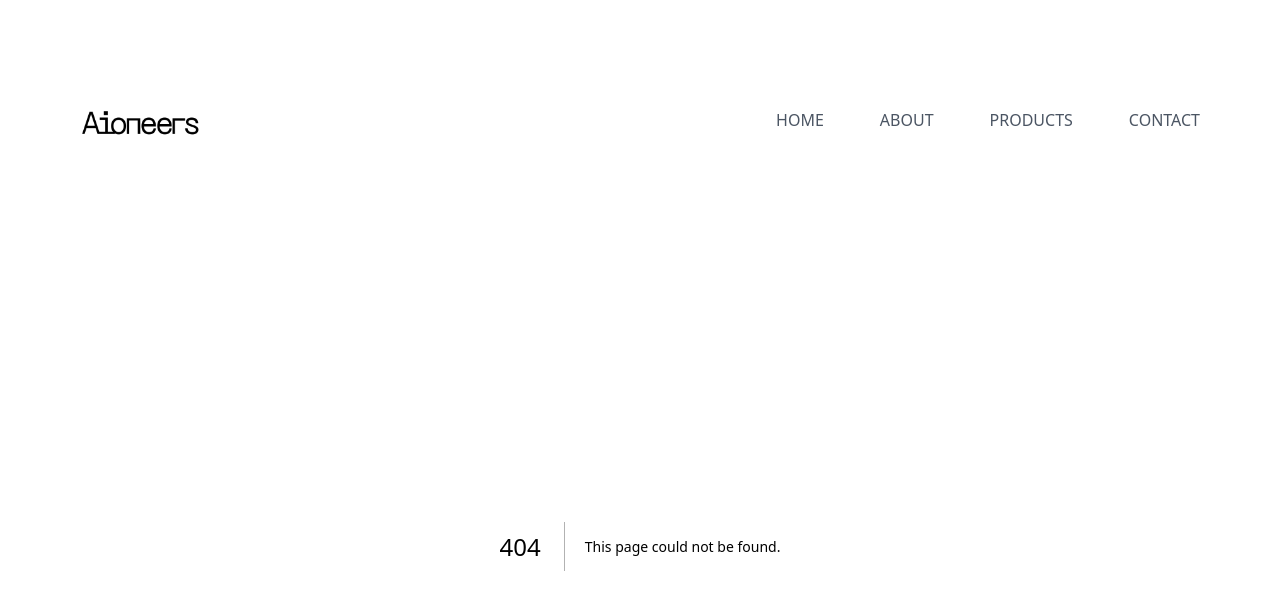
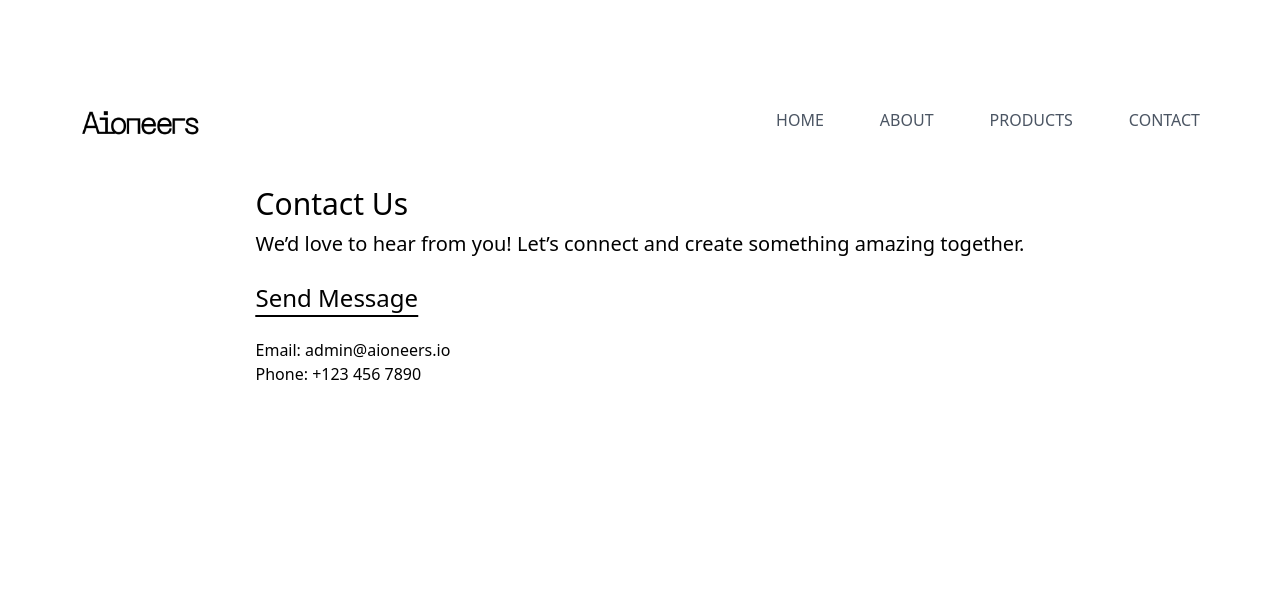
Before and after one commit to cwJohnPark/aioneers-landing, a Next.js app: page /contact in a window 1280 px wide. Before the commit this address had no page. Shown: the top 610 px of the page. Built offline with nearby package versions, Linux system fonts and the light colour scheme.

Commit message:
feat: contact page

```diff
--- a/src/components/NavigationMenu.tsx
+++ b/src/components/NavigationMenu.tsx
@@ -1,8 +1,15 @@
 import { cls } from "@/libs/utils";
 import { useState } from "react";
 import Image from "next/image";
+import Link from "next/link";
 
 const MenuTitles = ["HOME", "ABOUT", "PRODUCTS", "CONTACT"];
+const Menus = [
+  { title: "HOME", href: "/" },
+  { title: "ABOUT", href: "/" },
+  { title: "PRODUCTS", href: "/" },
+  { title: "CONTACT", href: "/contact" },
+];
 
 export default function NavigationMenu() {
   return (
@@ -43,7 +50,7 @@ export function MenuBar() {
         "text-gray-600"
       )}
     >
-      {MenuTitles.map((title, index) => (
+      {Menus.map((menu, index) => (
         <li
           key={index}
           className={cls(
@@ -51,7 +58,7 @@ export function MenuBar() {
             "border-white border-b-2 hover:border-gray-700"
           )}
         >
-          {title}
+          <Link href={menu.href}>{menu.title}</Link>
         </li>
       ))}
     </ul>
@@ -74,9 +81,11 @@ export function HambergerMenu() {
           "px-14 py-28 gap-y-8 text-xl text-zinc-600"
         )}
       >
-        {MenuTitles.map((title, index) => (
+        {Menus.map((menu) => (
+          <Link href={menu.href} key={menu.title} onClick={
+            () => setMenuOpened(false)
+          }>
             <li
-            key={index}
               className={cls(
                 "relative top-0",
                 "cursor-pointer",
@@ -86,8 +95,9 @@ export function HambergerMenu() {
                 "transition ease-in-out"
               )}
             >
-            {title}
+              {menu.title}
             </li>
+          </Link>
         ))}
       </ul>
       <div
--- /dev/null
+++ b/src/pages/contact/index.tsx
@@ -0,0 +1,22 @@
+export default function contact() {
+  return (
+    <main className="mt-10 flex flex-col gap-y-6">
+      <section className="flex flex-col gap-y-2">
+        <h1 className="text-3xl font-medium">Contact Us</h1>
+        <p className="text-xl">
+          We’d love to hear from you! Let’s connect and create something amazing
+          together.
+        </p>
+      </section>
+      <section className="underline underline-offset-8 text-2xl">
+        <a href="mailto:admin@aioneers.io?subject=Contact%20Us&body=Hi,%20I%20would%20like%20to%20discuss...">
+          Send Message
+        </a>
+      </section>
+      <section className="contact-info">
+        <p>Email: admin@aioneers.io</p>
+        <p>Phone: +123 456 7890</p>
+      </section>
+    </main>
+  );
+}
```
Lines whose indentation alone changed are shown as unchanged.
